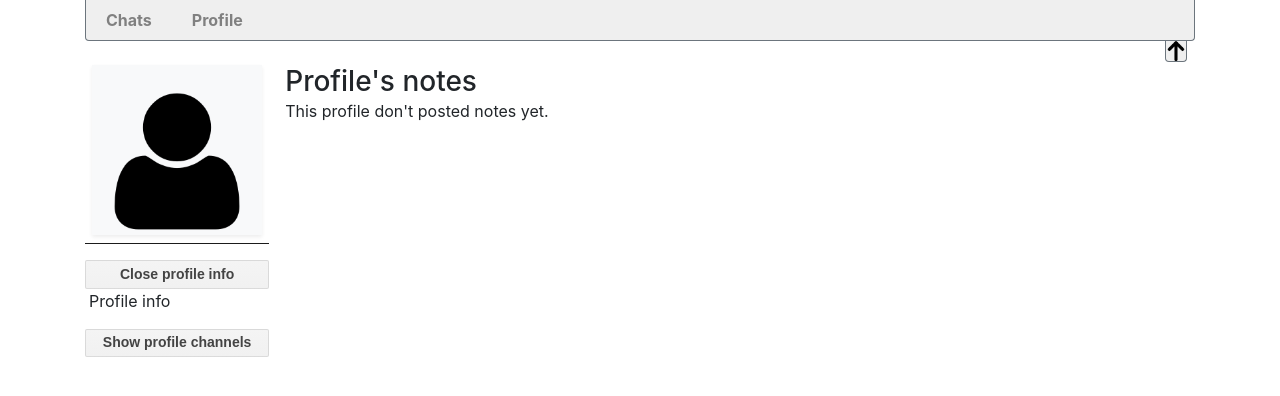
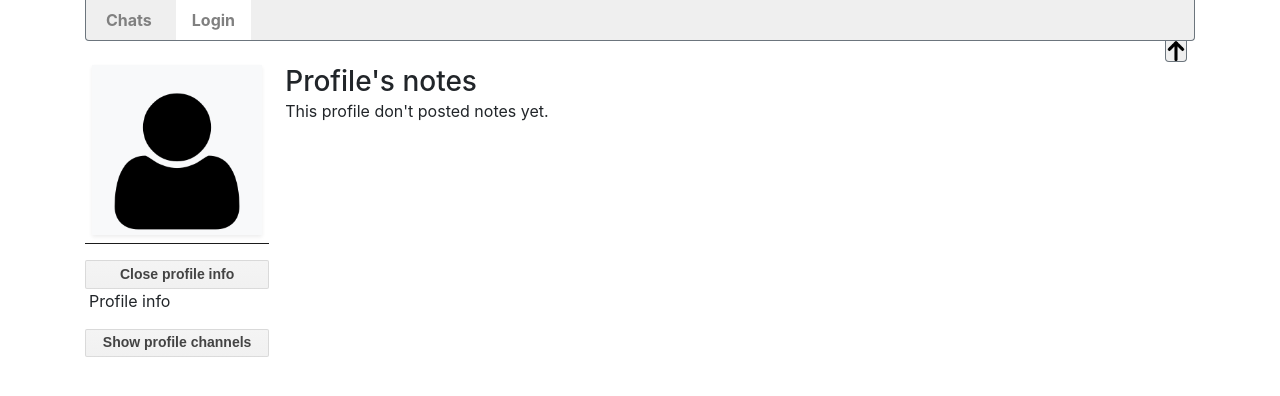
Before and after one commit to whyme0/Chattings, a Django app: template templates/users/profiles/profile_details.html in a window 1280 px wide. Shown: the top 396 px of the page. Run offline with Django 3.2, Linux system fonts and the light colour scheme; the template is opened without the code that fills it, so the values that code supplies are empty; parts of the project's set-up code (start-up, migrations or seed data) failed here and were passed over; some libraries are stand-ins or nearby versions.

Commit message:
small improvements

```diff
--- a/templates/template_snippets/header.html
+++ b/templates/template_snippets/header.html
@@ -24,16 +24,18 @@
 
 <div class="nav jusitfy-content-center border-top-0 rounded-bottom border border-secondary" style="background-color: #EFEFEF;" id="headerWrapper">
     <div class="nav-item">
-        <a href="#" class="nav-link mx-1">Chats</a>
+        <a href="{% url 'chats:chat-list' %}" class="nav-link mx-1">Chats</a>
     </div>
 
 
 
-    <div class="nav-item" title="Login to see this page">
+    <div class="nav-item">
         {% if user.is_authenticated %}
             <a href="{% url 'users:profile' user.pk %}" class="nav-link mx-1">Profile</a>
         {% else %}
-            <a href="#" class="nav-link mx-1 disabled">Profile</a>
+            <div class="nav-item text-right">
+                <a href="{% url 'users:login' %}" class="nav-link mx-1" style="background-color:#fff;">Login</a>
+            </div>
         {% endif %}
     </div>
 </div>
```
